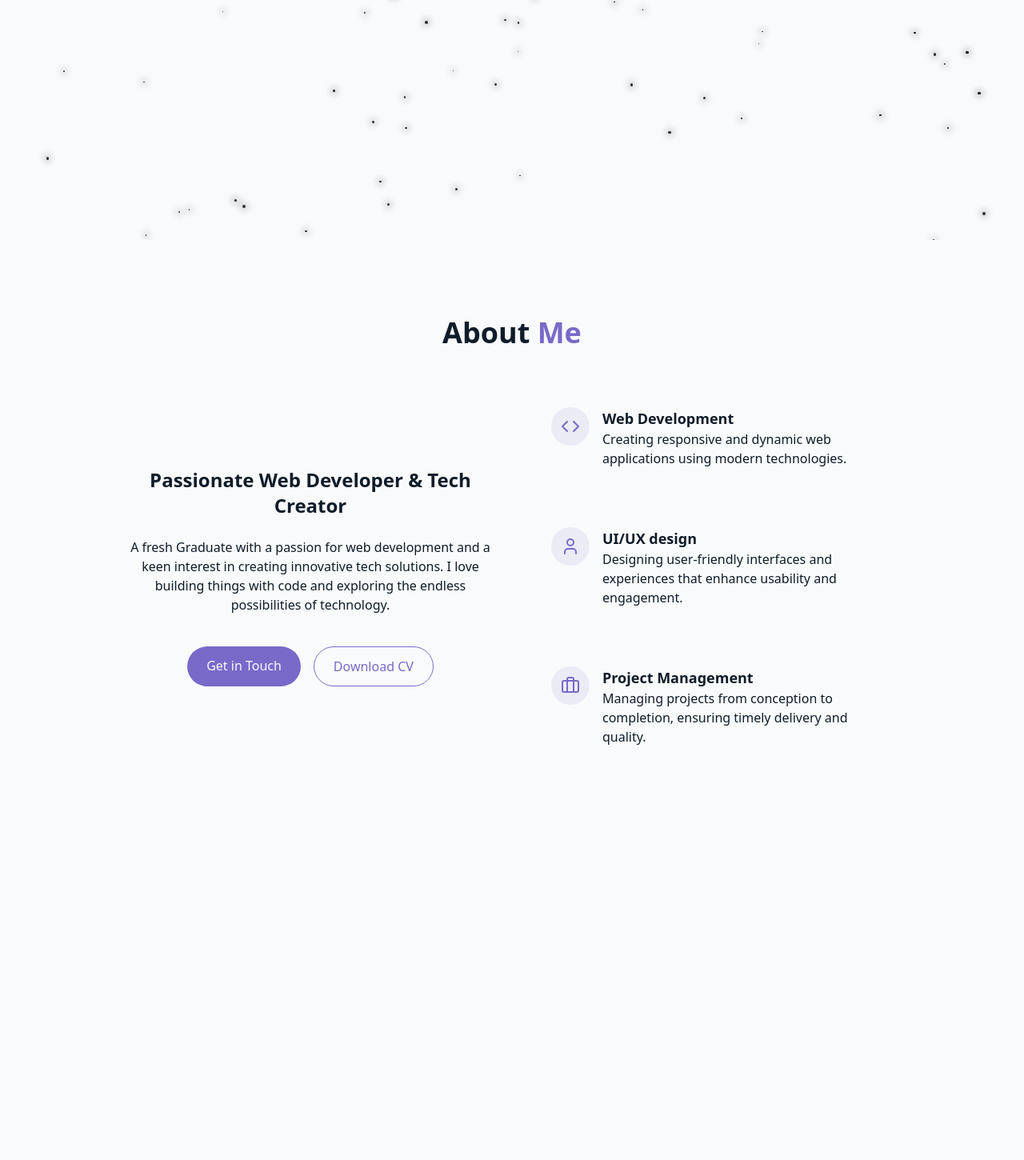
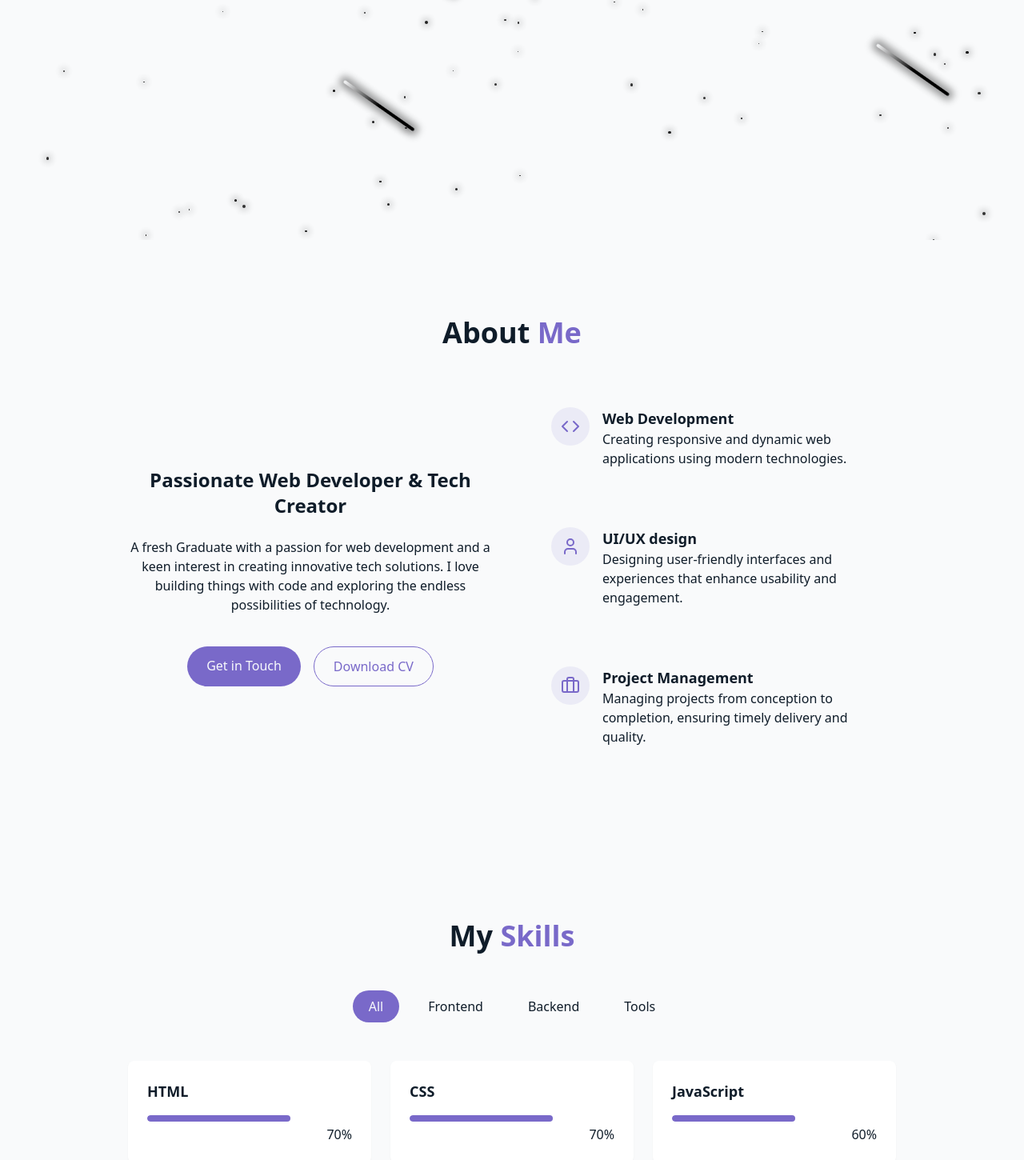
Before and after one commit to RaiyanWasiSiddiky/Portfolio, a React (Vite) app in the folder project/: page / in a window 1280 px wide. Shown: the part 500-1950 px from the top of the page at 80% size. Before the commit the page ends 1554 px from the top, so only its background shows below. Built offline with nearby package versions, Linux system fonts and the light colour scheme.

Commit message:
Skills Section With Progress Bars

```diff
--- a/project/package.json
+++ b/project/package.json
@@ -18,6 +18,7 @@
     "node-ts": "^8.0.6",
     "react": "^19.1.0",
     "react-dom": "^19.1.0",
+    "react-intersection-observer": "^9.16.0",
     "react-router-dom": "^7.6.3",
     "tailwind-merge": "^3.3.1",
     "tailwindcss": "^4.1.11"
--- a/project/src/components/HeroSection.tsx
+++ b/project/src/components/HeroSection.tsx
@@ -52,7 +52,7 @@ export const HeroSection = () => {
 
             </div>
 
-            <div className="fixed bottom-8 left-1/2 transform -translate-x-1/2 flex flex-col items-center animate-bounce">
+            <div className="fixed bottom-8 left-1/2 transform -translate-x-1/2 flex flex-col items-center animate-bounce z-[9999]">
                 {!isBottom && (
                     <>
                     <span className="text-sm text-muted-foreground mb-2">Scroll</span>
--- a/project/src/components/Navbar.tsx
+++ b/project/src/components/Navbar.tsx
@@ -37,7 +37,7 @@ export const Navbar = () => {
             <div className="container flex items-center justify-between">
                 <a href="#hero" className="text-xl font-bold text-primary flex items-center">
                     <span className="relative z-10">
-                        <span className="text-glow text-foreground">Raiyan Wasi Siddiky</span> Portfolio
+                        <span className="text-glow text-foreground">Raiyan's</span> Portfolio
                     </span>
                 </a>
 
--- /dev/null
+++ b/project/src/components/ProjectsSection.tsx
@@ -0,0 +1,16 @@
+
+const projects = [
+    {
+
+    }
+]
+
+export const ProjectSection = () => {
+    return (
+        <>
+        <section>
+
+        </section>
+        </>
+    )
+}
--- a/project/src/components/SkillsSection.tsx
+++ b/project/src/components/SkillsSection.tsx
@@ -1,7 +1,104 @@
+import { useState } from "react";
+import { cn } from '../lib/utils';
+import { useInView } from 'react-intersection-observer';
+
+type skill = {
+    name: string;
+    level: number;
+    category: string;
+}
+
+const skills: skill[] = [
+    // Frontend
+    { name: 'HTML', level: 70, category: 'frontend' },
+    { name: 'CSS', level: 70, category: 'frontend' },
+    { name: 'JavaScript', level: 60, category: 'frontend' },
+    { name: 'React', level: 50, category: 'frontend' },
+    { name: 'Next.js', level: 50, category: 'frontend' },
+
+    // Backend
+    { name: 'Node.js', level: 50, category: 'backend' },
+    { name: 'Express.js', level: 50, category: 'backend' },
+    { name: 'MongoDB', level: 40, category: 'backend' },
+    { name: 'PostgreSQL', level: 40, category: 'backend' },
+
+    // Tools
+    { name: 'Git', level: 60, category: 'tools' },
+    { name: 'Docker', level: 40, category: 'tools' },
+    { name: 'Webpack', level: 40, category: 'tools' },
+    { name: 'Babel', level: 40, category: 'tools' },
+
+];
+
+const categories = ['all', 'frontend', 'backend', 'tools'];
+
+
 export const SkillsSection = () => {
+    const [activeCategory, setActiveCategory] = useState('all');
+
+    const filteredSkills = skills.filter(
+        (skill) => activeCategory === 'all' || skill.category.toLowerCase() === activeCategory.toLowerCase()
+    );
+
+    const { ref, inView } = useInView({
+        triggerOnce: true,
+        threshold: 0.2,
+    });
+
     return (
         <>
-        <section>
+        <section
+        id="skills"
+        className="py-24 px-4 relative bg-secondary/30"
+        >
+            <div className="container max-w-5xl mx-auto">
+                <h2 className="text-3xl md:text-4xl font-bold text-center mb-12">
+                    My <span className="text-primary">Skills</span>
+                </h2>
+
+                <div className="flex flex-wrap justify-center mb-12 gap-4">
+                    {categories.map((category, key) => (
+                        <button
+                        key={key}
+                        onClick={() => setActiveCategory(category)}
+                        className={cn(
+                            `px-5 py-2 rounded-full transition-colors duration-300 capitalize
+                            ${activeCategory === category ? 'bg-primary text-primary-foreground' : 'bg-secondary/70 text-foreground hover:bg-secondary'}`,
+                        )}
+                        >
+                            {category}
+                        </button>
+                    ))}
+                </div>
+
+
+                <div ref={ref} className="grid grid-cols-1 sm:grid-cols-2 lg:grid-cols-3 gap-6">
+                    {filteredSkills.map((skill, index) => (
+                        <div
+                        key={index}
+                        className="bg-card p-6 rounded-lg shadow-xs card-hover"
+                        >
+                            <div className="text-left mb-4">
+                                <h3 className="font-semibold text-lg"> {skill.name}</h3>
+                            </div>
+
+                            <div className="w-full bg-secondary/50 h-2 rounded-full overflow-hidden">
+                                <div
+                                className="bg-primary h-2 rounded-full origin-left animate-[grow_1.5s_ease-out]
+                                transition-[width] duration-1500 ease-out"
+                                style={{ width: inView ? `${skill.level}%` : '0%' }}
+                                />
+                            </div>
+
+                            <div className="text-right mt-1">
+                                <span>{skill.level}%</span>
+                            </div>
+
+                        </div>
+                    ))}
+                </div>
+
+            </div>
 
         </section>
         </>
--- a/project/src/components/StarBackground.tsx
+++ b/project/src/components/StarBackground.tsx
@@ -29,7 +29,7 @@ export const StarBackground = () => {
         y: number, // Y position in percentage
         opacity: number, // Opacity of the star
         animationDuration: number, // Duration of the animation
-    }
+    };
 
     type Meteor = {
         id: number,
@@ -38,7 +38,7 @@ export const StarBackground = () => {
         y: number, // Y position in percentage
         delay: number, // Delay before the animation starts
         animationDuration: number, // Duration of the animation
-    }
+    };
 
     const generateStars = () => {
         const numberOfStars = Math.floor(window.innerWidth * window.innerHeight / 9999);
@@ -70,7 +70,7 @@ export const StarBackground = () => {
                 id: i,
                 size: Math.random() * 2 + 1, // Random size between 1 and 3
                 x: Math.random() * 100, // Random x position in percentage
-                y: Math.random() * 50, // Random y position in percentage
+                y: Math.random() * 70, // Random y position in percentage
                 delay: Math.random() * 5, // Random delay between 0 and 5 seconds
                 animationDuration: Math.random() * 3 + 3, // Random duration between 3 and 6 seconds
             });
@@ -90,12 +90,12 @@ export const StarBackground = () => {
                 key={star.id}
                 className='star animate-pulse-subtle'
                 style={{
-                    width: star.size + 'px',
-                    height: star.size + 'px',
-                    left:  star.x + '%',
-                    top: star.y + '%',
+                    width: `${star.size}px`,
+                    height: `${star.size}px`,
+                    left: `${star.x}%`,
+                    top: `${star.y}%`,
                     opacity: star.opacity,
-                    animationDuration: star.animationDuration + 's',
+                    animationDuration: `${star.animationDuration}s`,
                 }}
                 />
             ))
@@ -107,12 +107,12 @@ export const StarBackground = () => {
                 key={meteor.id}
                 className='meteor animate-meteor'
                 style={{
-                    width: meteor.size * 50 + 'px',
-                    height: meteor.size * 2 + 'px',
-                    left:  meteor.x + '%',
-                    top: meteor.y + '%',
-                    animationDelay: meteor.delay + 's',
-                    animationDuration: meteor.animationDuration + 's',
+                    width: `${meteor.size * 50}px`,
+                    height: `${meteor.size * 2}px`,
+                    left:  `${meteor.x}%`,
+                    top: `${meteor.y}%`,
+                    animationDelay: `${meteor.delay}s`,
+                    animationDuration: `${meteor.animationDuration}s`,
                     transform: 'rotate(215deg)', // Important!
                 }}
                 />
--- a/project/src/components/ThemeToggle.tsx
+++ b/project/src/components/ThemeToggle.tsx
@@ -27,7 +27,7 @@ export const ThemeToggle = () => {
             setIsDarkMode(true);
 
         }
-    }
+    };
 
 
     return (
--- a/project/src/pages/Home.tsx
+++ b/project/src/pages/Home.tsx
@@ -4,6 +4,7 @@ import { Navbar } from '../components/Navbar';
 import { HeroSection } from '../components/HeroSection';
 import { AboutSection } from '../components/AboutSection';
 import { SkillsSection } from '../components/SkillsSection';
+import { ProjectSection } from '../components/ProjectsSection';
 
 
 export const Home = () => {
@@ -28,6 +29,7 @@ export const Home = () => {
                 <HeroSection />
                 <AboutSection />
                 <SkillsSection />
+                <ProjectSection />
             </main>
 
 
```
Also changed, not shown: 1 other file (tests, documents, lock files or other folders).
